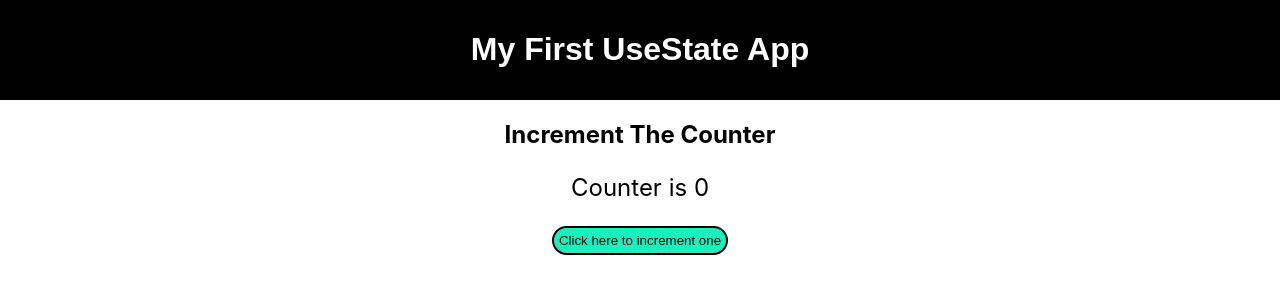
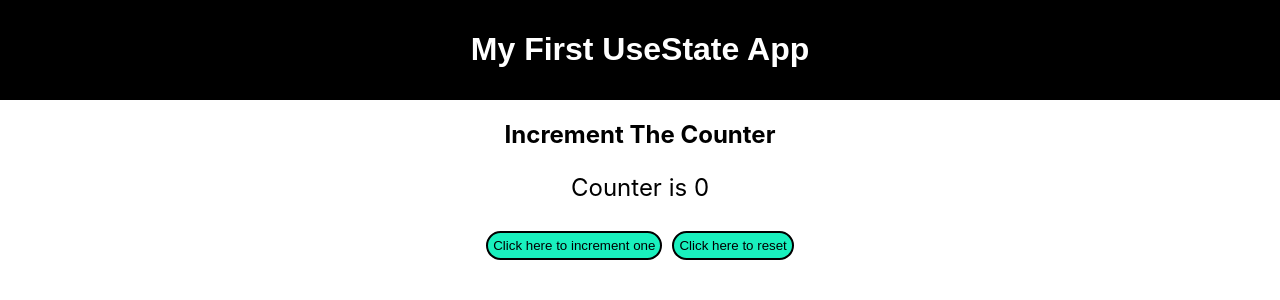
Before and after one commit to libifr/usestate, a React (Create React App) app: page / in a window 1280 px wide. Shown: the top 300 px of the page. Built offline with nearby package versions, Linux system fonts and the light colour scheme.

Commit message:
Reset Button

```diff
--- a/src/App.css
+++ b/src/App.css
@@ -16,6 +16,7 @@ button {
   border-radius: 50px;
   padding: 5px;
   cursor: pointer;
+  margin: 5px;
 }
 
 button:hover {
--- a/src/Counter.js
+++ b/src/Counter.js
@@ -9,11 +9,16 @@ function Counter() {
         setCounter(counter => counter+1)
     }
 
+    function reset() {
+        setCounter(0)
+    }
 
   return (
     <div>
         <p className="counter-content">Counter is {counter}</p>
         <button onClick={increment}>Click here to increment one</button>
+        <button onClick={reset}>Click here to reset</button>
+
     </div>
   );
 }
```
